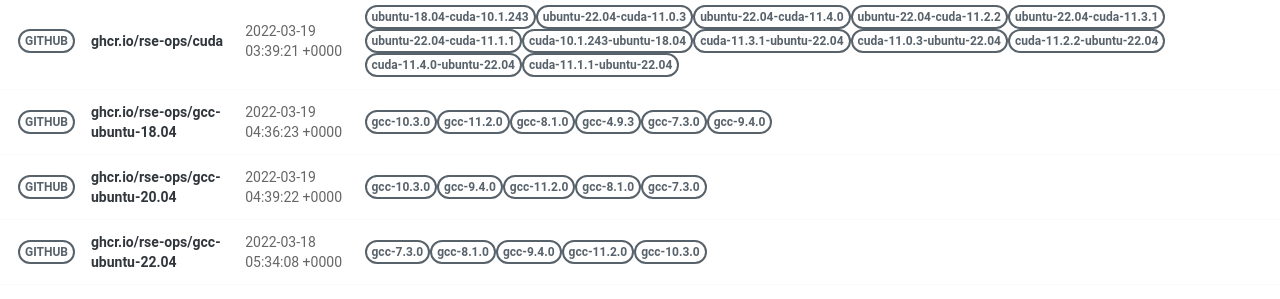
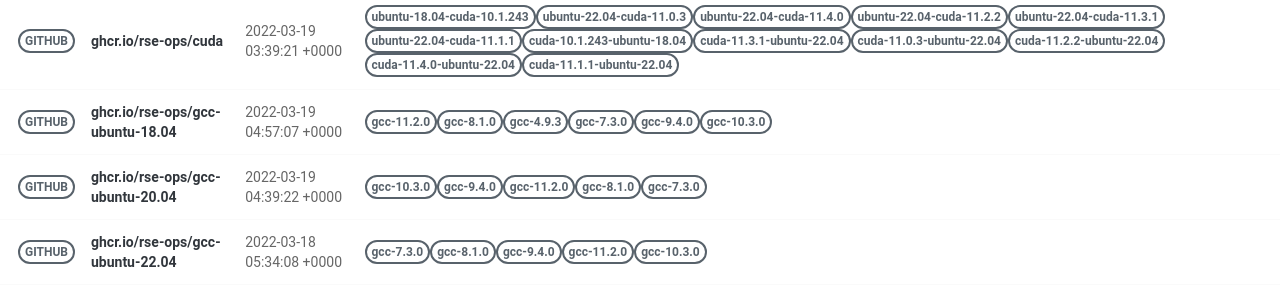
Before and after one commit to rse-ops/docker-images, a Jekyll site: the page built from pages/index.md, in a window 1280 px wide. Shown: the part 502-801 px from the top of the page. Built offline with Jekyll 4.4.1, drawn with Linux system fonts in a browser that asks for light colours; nearby versions of some CDN libraries.

Commit message:
Automated push to update library 2022-03-19

```diff
--- a/_library/ghcr.io-rse-ops-gcc-ubuntu-18.04.md
+++ b/_library/ghcr.io-rse-ops-gcc-ubuntu-18.04.md
@@ -1,14 +1,11 @@
 ---
 layout: container
 name: ghcr.io/rse-ops/gcc-ubuntu-18.04
-updated_at: 2022-03-19 04:36:23.791866
+updated_at: 2022-03-19 04:57:07.027222
 
 
 container_url: https://github.com/orgs/rse-ops/packages/container/package/gcc-ubuntu-18.04
 versions:
- - tag: gcc-10.3.0
-   dockerfile: https://github.com/rse-ops/docker-images/blob/main/ubuntu/gcc/Dockerfile
-   manifest: https://crane.ggcr.dev/manifest/ghcr.io/rse-ops/gcc-ubuntu-18.04:gcc-10.3.0
  - tag: gcc-11.2.0
    dockerfile: https://github.com/rse-ops/docker-images/blob/main/ubuntu/gcc/Dockerfile
    manifest: https://crane.ggcr.dev/manifest/ghcr.io/rse-ops/gcc-ubuntu-18.04:gcc-11.2.0
```
Also changed, not shown: other parts of _library/ghcr.io-rse-ops-gcc-ubuntu-18.04.md (+3 -0 lines).
